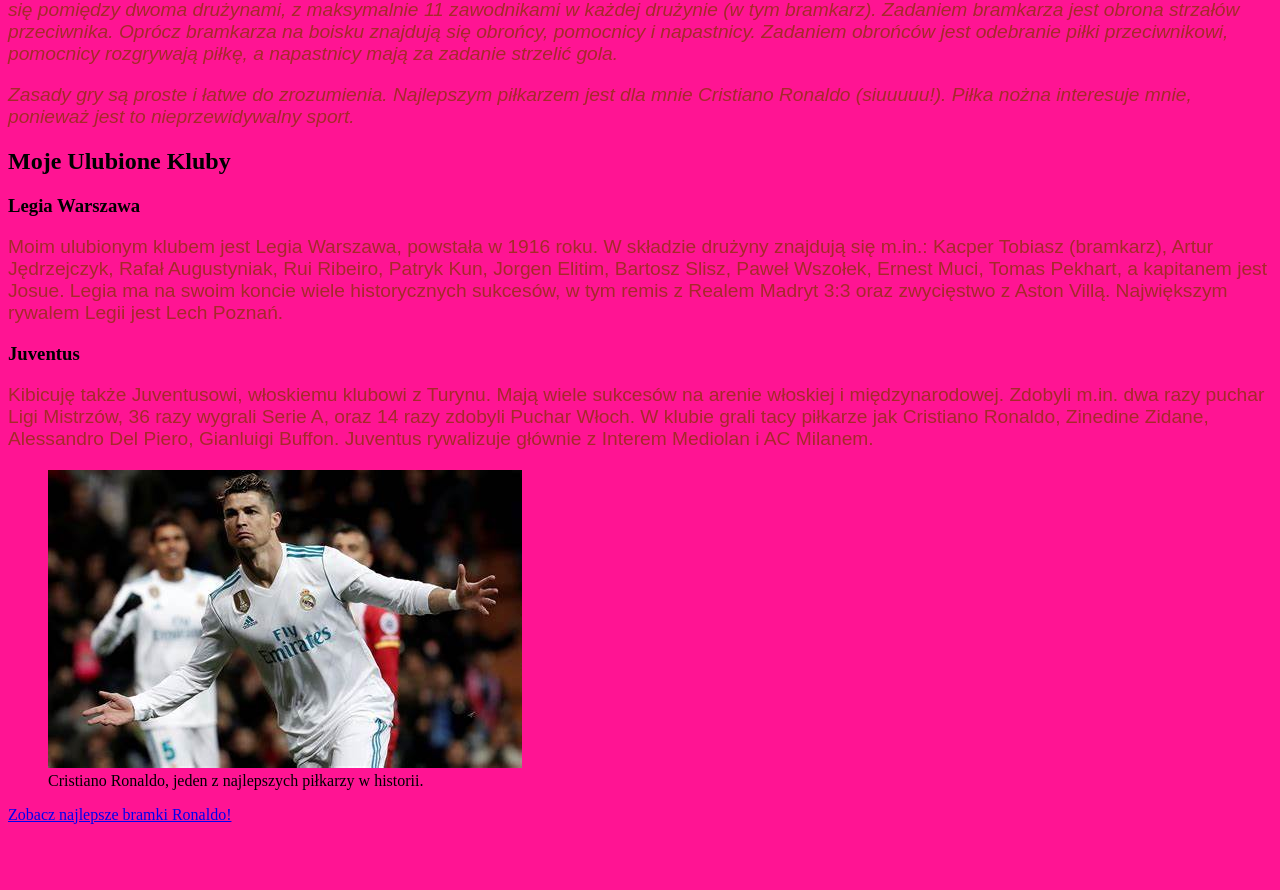
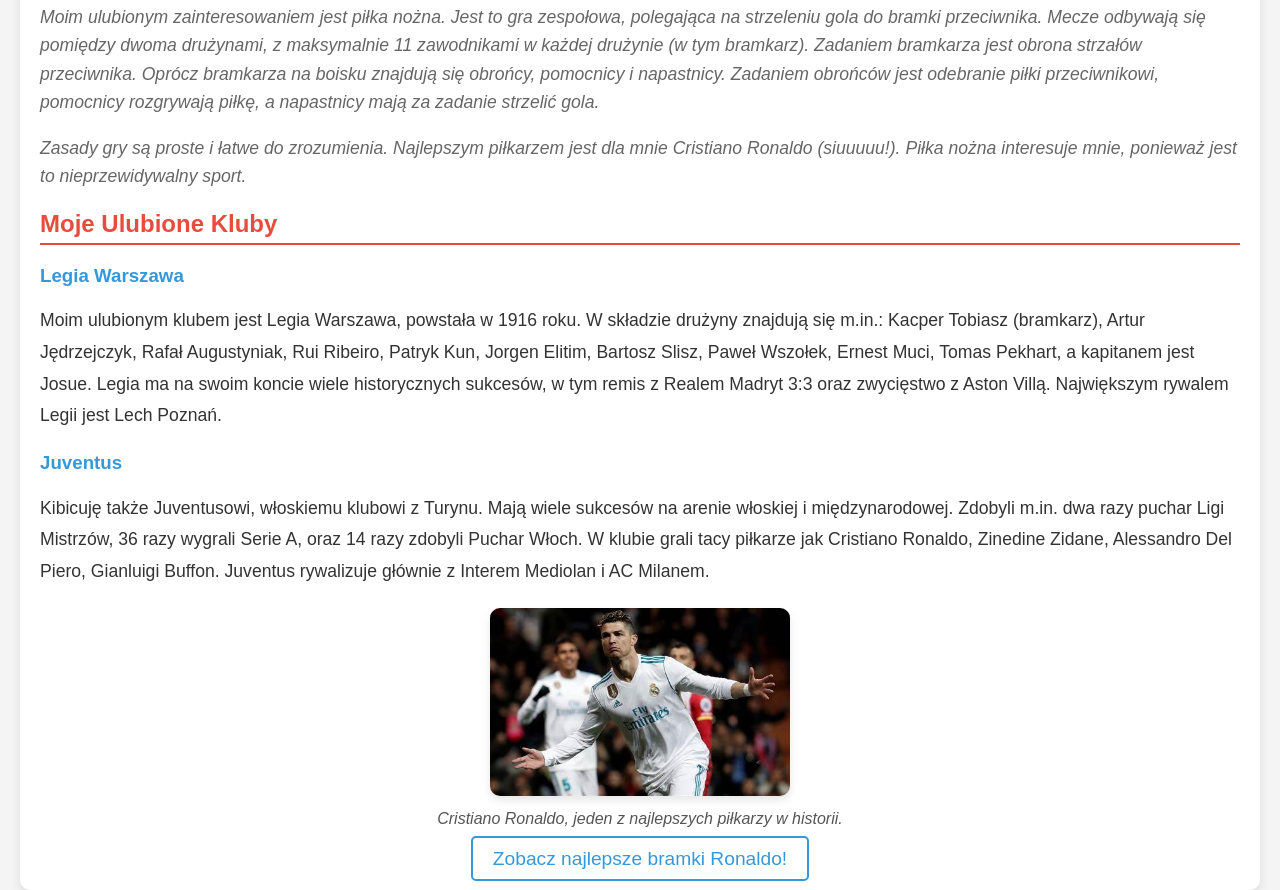
Before and after one commit to Grzegorzszef/Grzegorzszef.github.io, a plain HTML site: page index.html in a window 1280 px wide. Shown: the part 150-1040 px from the top of the page. Before the commit the page ends 982 px from the top, so only its background shows below. Drawn offline with Linux system fonts and the light colour scheme.

Commit message:
Update style.css

```diff
--- a/style.css
+++ b/style.css
@@ -1,12 +1,103 @@
-p{
-    color:brown;
-    font-size: larger;
-    font-family: Arial, Helvetica, sans-serif;
-    font-weight: 200;
+body {
+    background-color: #f4f4f4;
+    font-family: 'Arial', sans-serif;
+    color: #333;
+    margin: 0;
+    padding: 0;
 }
-body
-{
-background-color: deeppink;
 
 
+.container {
+    max-width: 1200px;
+    margin: 0 auto;
+    padding: 20px;
+    background-color: white;
+    box-shadow: 0 4px 8px rgba(0, 0, 0, 0.1);
+    border-radius: 10px;
 }
+
+
+header h1 {
+    text-align: center;
+    color: #2c3e50;
+    margin-bottom: 20px;
+}
+
+h2 {
+    color: #e74c3c;
+    border-bottom: 2px solid #e74c3c;
+    padding-bottom: 5px;
+}
+
+h3 {
+    color: #3498db;
+    margin-top: 20px;
+}
+
+
+.interest p {
+    font-size: 1.1em;
+    line-height: 1.6;
+    color: #666;
+}
+
+
+.clubs p {
+    font-size: 1.1em;
+    line-height: 1.8;
+}
+
+
+.image-section {
+    text-align: center;
+    margin-top: 20px;
+}
+
+.player-image {
+    max-width: 300px;
+    height: auto;
+    border-radius: 10px;
+    box-shadow: 0 4px 8px rgba(0, 0, 0, 0.1);
+}
+
+.image-section figcaption {
+    margin-top: 10px;
+    font-style: italic;
+    color: #555;
+}
+
+
+footer {
+    text-align: center;
+    margin-top: 20px;
+}
+
+footer a {
+    color: #3498db;
+    font-size: 1.2em;
+    text-decoration: none;
+    border: 2px solid #3498db;
+    padding: 10px 20px;
+    border-radius: 5px;
+    transition: background-color 0.3s, color 0.3s;
+}
+
+footer a:hover {
+    background-color: #3498db;
+    color: white;
+}
+
+
+@media (max-width: 768px) {
+    .container {
+        padding: 10px;
+    }
+
+    h1 {
+        font-size: 1.8em;
+    }
+
+    .player-image {
+        max-width: 100%;
+    }
+}
```
